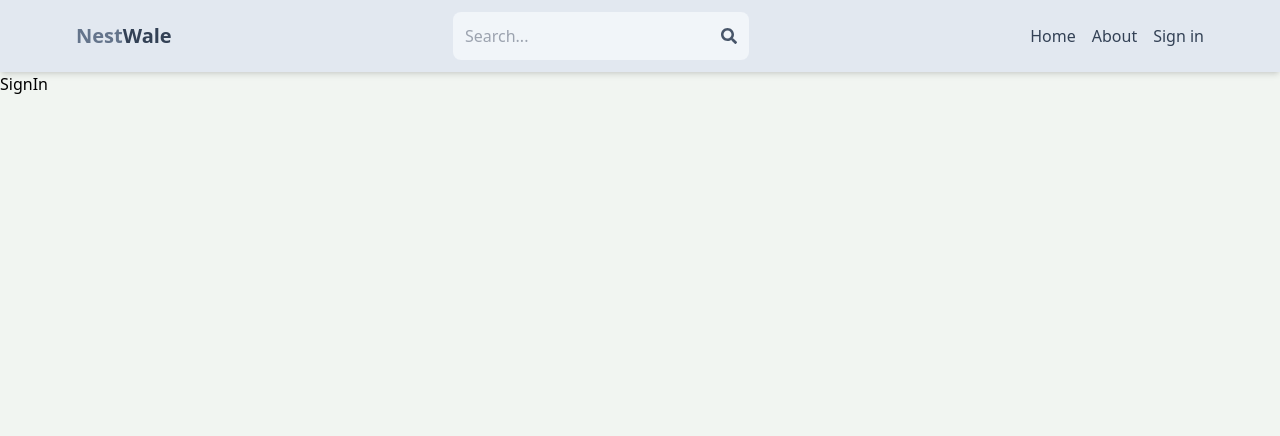
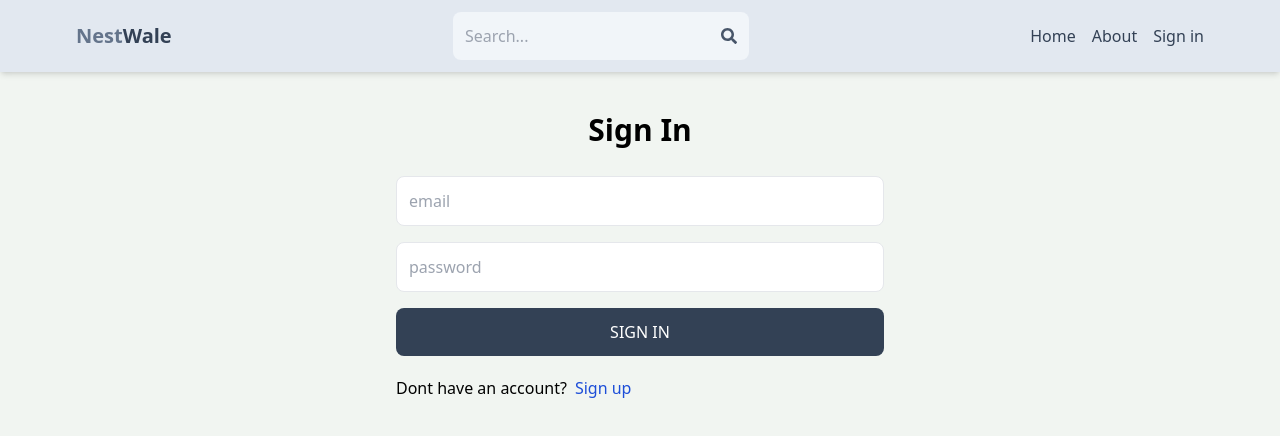
Before and after one commit to Saxenaishita4321/Real-estate-House, a React (Vite) app in the folder client/: page /sign-in in a window 1280 px wide. Shown: the top 436 px of the page. Built offline with nearby package versions, Linux system fonts and the light colour scheme.

Commit message:
complete sign in page functionality

```diff
--- a/client/src/pages/SignIn.jsx
+++ b/client/src/pages/SignIn.jsx
@@ -1,9 +1,63 @@
-import React from 'react'
+import { useState } from 'react'
+import {Link,useNavigate} from 'react-router-dom'
 
-export default function Signin() {
+export default function SignIn() {
+  const [formData, setFormData] = useState({});
+  const [error,setError] = useState(null);
+  const [loading,setLoading]=useState(false);
+  const navigate = useNavigate();
+  const handleChange= (e)=>{
+    setFormData(
+      {
+        ...formData,
+        [e.target.id]:e.target.value,
+      }
+    );
+  };
+  const handlerSubmit = async(e) =>{
+    e.preventDefault();
+    try {
+       setLoading(true);
+    const res = await fetch('/api/auth/signin',
+    {
+      method:'POST',
+      headers:{
+        'Content-Type':'application/json',
+      },
+      body: JSON.stringify(formData),
+    }
+    );
+    const data = await res.json();
+    console.log(data);
+    if(data.success === false){
+      setLoading(false);
+      setError(data.message);
+      return;
+    }
+    setLoading(false);
+    setError(null);
+    navigate('/');
+    } catch (error) {
+      setLoading(false);
+      setError(error.message);
+
+    }
+  };
   return (
-    <div>
-      SignIn
+    <div className='p-3 max-w-lg mx-auto'>
+      <h1 className='text-3xl text-center font-semibold my-7'>Sign In</h1>
+      <form onSubmit={handlerSubmit} className='flex flex-col gap-4'>
+        <input type="email" placeholder='email' className='border p-3 rounded-lg' id='email' onChange={handleChange}/>
+        <input type="password" placeholder='password' className='border p-3 rounded-lg' id='password' onChange={handleChange}/>
+        <button disabled={loading} className='bg-slate-700 text-white p-3 rounded-lg uppercase hover:opacity-95 disabled:opacity-80'>{loading ? 'Loading...' : 'Sign In'}</button>
+      </form>
+      <div className='flex gap-2 mt-5'>
+        <p>Dont have an account?</p>
+        <Link to={"/sign-up"}>
+           <span className='text-blue-700'>Sign up</span>
+        </Link>
+      </div>
+      {error && <p className='text-red-500 mt-5'>{error}</p>}
     </div>
   )
 }
```
